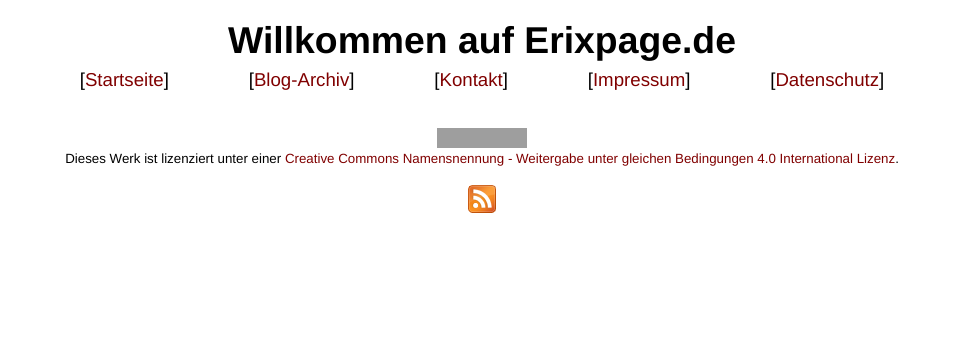
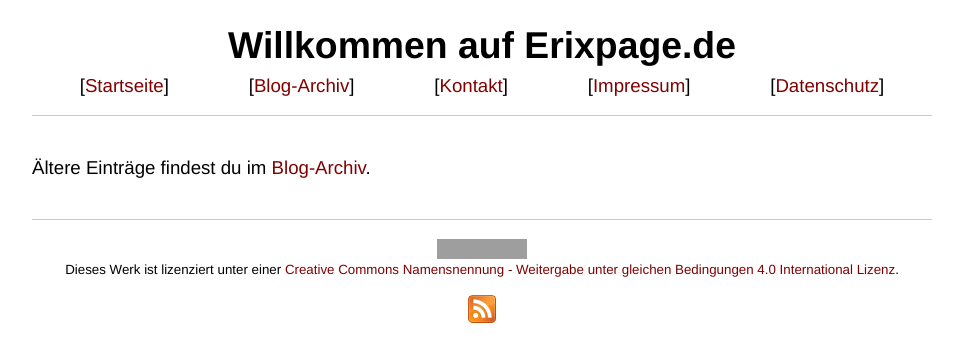
Before and after one commit to pille1842/erixpage.old, a Jekyll site: the page built from index.html, in a window 1280 px wide. Shown: the top 362 px of the page, without its empty margins (158-1121 px from the left). Built offline with Jekyll 4.4.1, drawn with Linux system fonts in a browser that asks for light colours; grey boxes are pictures that could not be loaded.

Commit message:
Mobile phone and tablet enhancements

```diff
--- a/_layouts/default.html
+++ b/_layouts/default.html
@@ -6,6 +6,7 @@
         <meta charset="utf-8">
         <title>{% if page.title %}{{ page.title }} &ndash; {% endif %}Erixpage.de</title>
         <link href="{{ site.baseurl }}/css/style.css" rel="stylesheet">
+        <meta name="viewport" content="width=device-width, initial-scale=1.0, user-scalable=no">
     </head>
     <body>
         <div id="site">
--- a/css/style.css
+++ b/css/style.css
@@ -13,9 +13,10 @@
 }
 
 #site {
-    width: 900px;
+    max-width: 900px;
     margin: 0 auto;
     font-size: 14pt;
+    padding: .3em;
 }
 
 p {
@@ -74,6 +75,8 @@
 #header {
     text-align: center;
     margin: 0 0 2em 0;
+    border-bottom: 1px solid #ccc;
+    padding: 0 0 1em 0;
 }
 
 #main-nav ul {
@@ -83,6 +86,13 @@
 #main-nav li {
     display: inline;
     padding: 1em;
+}
+
+@media (max-width: 800px) {
+    #main-nav li {
+        display: block;
+        padding: 0;
+    }
 }
 
 #main-nav li:before {
@@ -117,7 +127,9 @@
 
 #footer {
    margin: 2em 0;
+   padding: 1em 0;
    text-align: center;
+   border-top: 1px solid #ccc;
 }
 
 #license, #license * {
--- a/index.html
+++ b/index.html
@@ -6,3 +6,5 @@
 <h3>{{ post.date | date: "%d.%m.%Y" }}: <a href="{{ site.baseurl }}/{{ post.url }}">{{ post.title }}</a></h3>
 <p>{{ post.excerpt | remove: '<p>' | remove: '</p>' }} [<a href="{{ site.baseurl }}/{{ post.url }}">Weiterlesen</a>]</p>
 {% endfor %}
+
+<p>Ältere Einträge findest du im <a href="{{ site.baseurl }}/archiv.html">Blog-Archiv</a>.</p>
```
